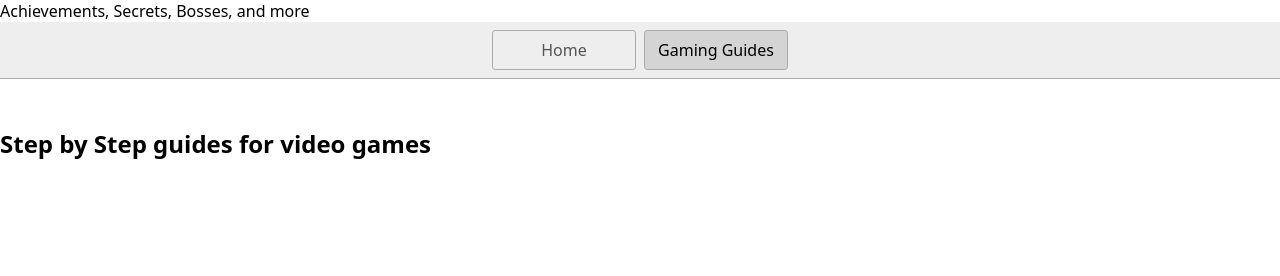
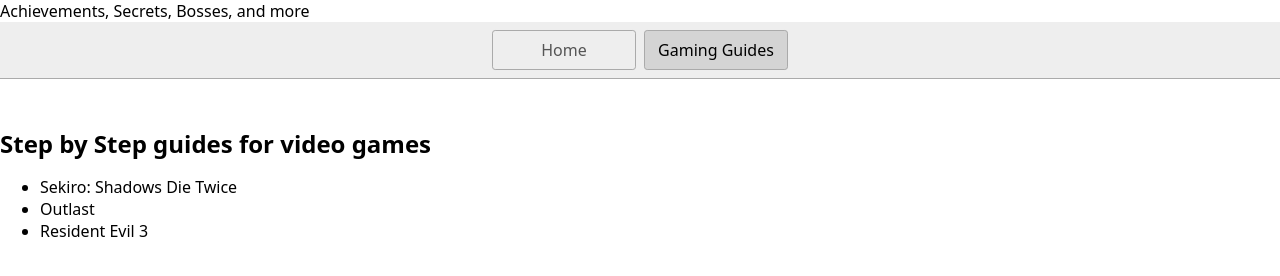
Before and after one commit to ColeC079/Game-guides, a website: page page2.html in a window 1280 px wide. Drawn offline with Linux system fonts and the light colour scheme.

Commit message:
Update page2.html

```diff
--- a/page2.html
+++ b/page2.html
@@ -14,9 +14,14 @@
     </nav>
     <main>
     </main>
-    <div class= Percents, Items, Tactics>
+    <div class= 100 Percents, Items, Tactics>
       <h1>Step by Step guides for video games</h1>
     </div>
+    <ul>
+      <li>Sekiro: Shadows Die Twice</li>
+      <li>Outlast</li>
+      <li>Resident Evil 3</li>
+    </ul>
     </main>
   </body>
 </html>
```
